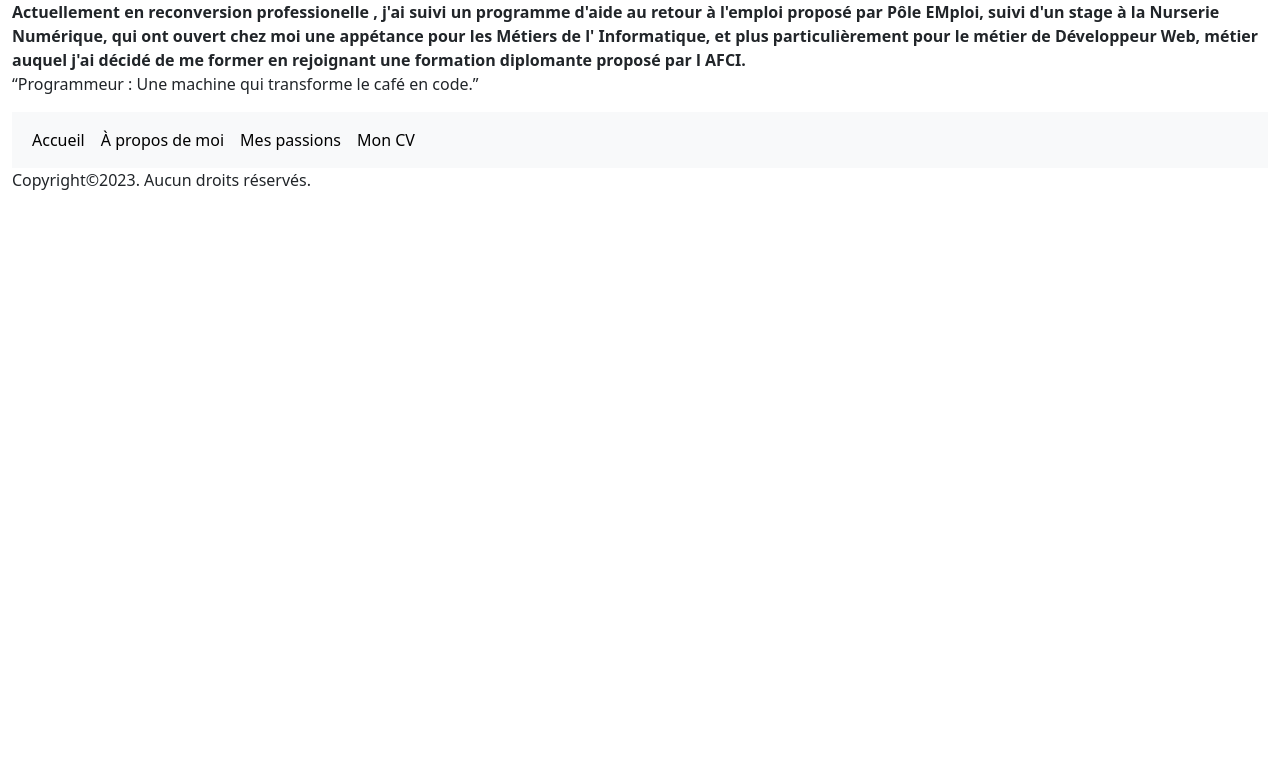
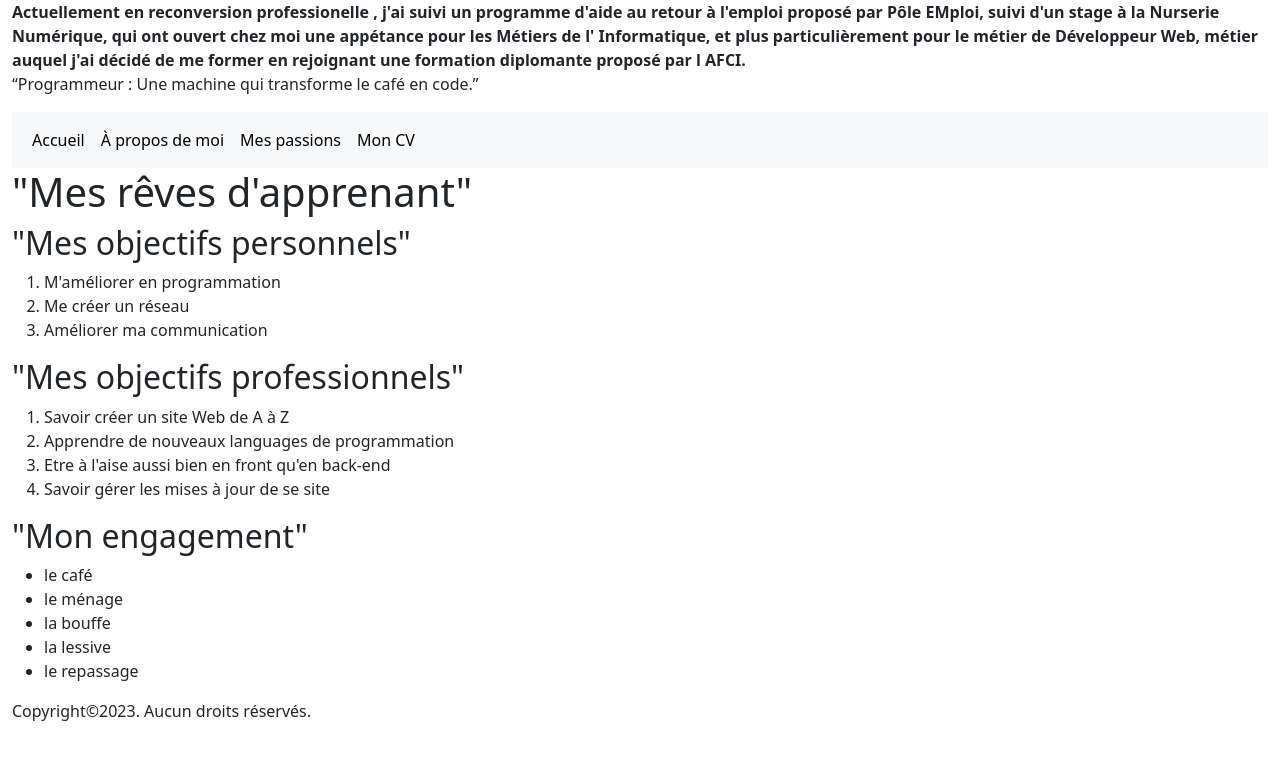
Before and after one commit to Theo0259/about-me, a plain HTML site: page my-dreams.html in a window 1280 px wide. Drawn offline with nearby package versions, Linux system fonts and the light colour scheme.

Commit message:
sixième commit

```diff
--- a/my-dreams.html
+++ b/my-dreams.html
@@ -44,7 +44,35 @@
       </nav>
 
       <section>
+        <h1>"Mes rêves d'apprenant"</h1>
 
+        <h2>"Mes objectifs personnels"</h2>
+        <ol>
+            <li>M'améliorer en programmation</li>
+            <li>Me créer un réseau</li>
+            <li>Améliorer ma communication</li>
+
+        </ol>
+
+        <h2>"Mes objectifs professionnels"</h2>
+        <ol>
+            <li>Savoir créer un site Web de A à Z</li>
+            <li>Apprendre de nouveaux languages de programmation</li>
+            <li>Etre à l'aise aussi bien en front qu'en back-end</li>
+            <li>Savoir gérer les mises à jour de se site</li>
+
+
+
+        </ol>
+
+        <h2>"Mon engagement"</h2>
+        <ul>
+            <li>le café</li>
+            <li>le ménage</li>
+            <li>la bouffe</li>
+            <li>la lessive</li>
+            <li>le repassage</li>
+        </ul>
       </section>
 
        <footer>
```
